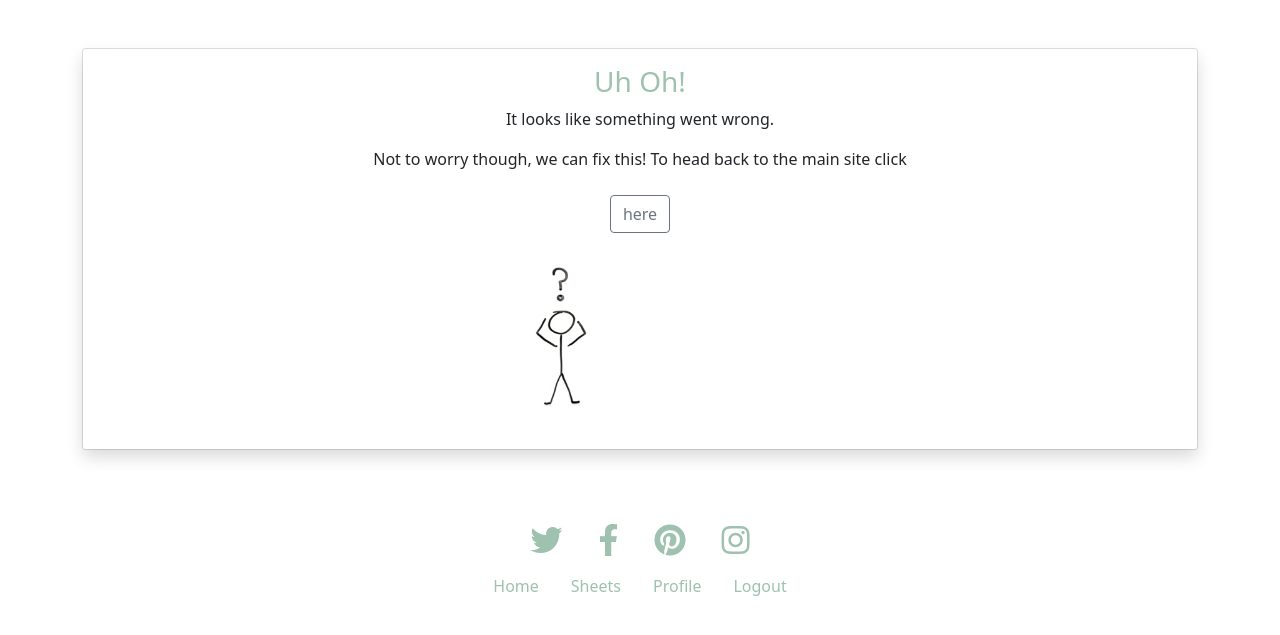
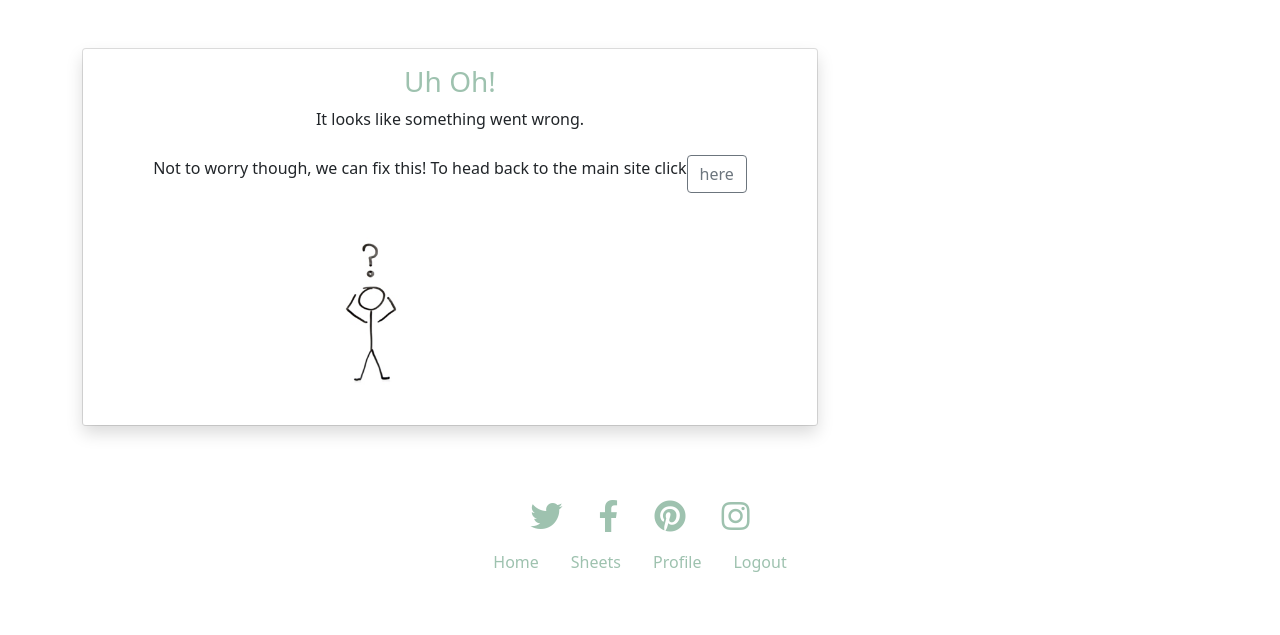
Before and after one commit to AledPeart/plant-base, a Flask app: template templates/404.html in a window 1280 px wide. Shown: the part 82-717 px from the top of the page. Run offline with Flask 2, Linux system fonts and the light colour scheme; the visitor is signed in with stand-in values (Sample User, id 1); the template is opened without the code that fills it: most values are stand-ins (such as "Sample title", 1, 10 or a date in 2020); some libraries are stand-ins or nearby versions; some web fonts are replaced.

Commit message:
Changes to 404 page - Testing

```diff
--- a/templates/404.html
+++ b/templates/404.html
@@ -2,17 +2,13 @@
 {% block content %}
 
 <div class="row">
-
-    <div class="col">
+    <div class="col-lg-8">
         <div class="card">
             <div class="card-body shadow text-center">
                 <h3 class="card-title title-color">Uh Oh!</h3>
-                <p class="text-center not-found-heading">It looks
-                    like
-                    something went wrong.</p>
+                <p class="text-center not-found-heading">It looks like something went wrong.</p>
                 <p class="text-center not-found-text">Not to worry though, we can fix this! To head back to the main
-                    site click</p>
-                <a role="button" class="btn mt-2 btn-outline-secondary" href="{{ url_for('home') }}">here</a>
+                    site click<a role="button" class="btn mt-2 btn-outline-secondary" href="{{ url_for('home') }}">here</a></p>
                 <div class=" container d-flex justify-content-center sheet-image-container">
                     <!-- source:http://clipart-library.com/clipart/6cr5zagoi.html -->
                     <img src="static/images/error-page.png" class="sheet-image" alt="image of a confused stick man"></a>
@@ -24,4 +20,5 @@
 
 
 
+
 {% endblock %}
--- a/templates/500.html
+++ b/templates/500.html
@@ -25,4 +25,5 @@
 
 
 
+
 {% endblock %}
```
